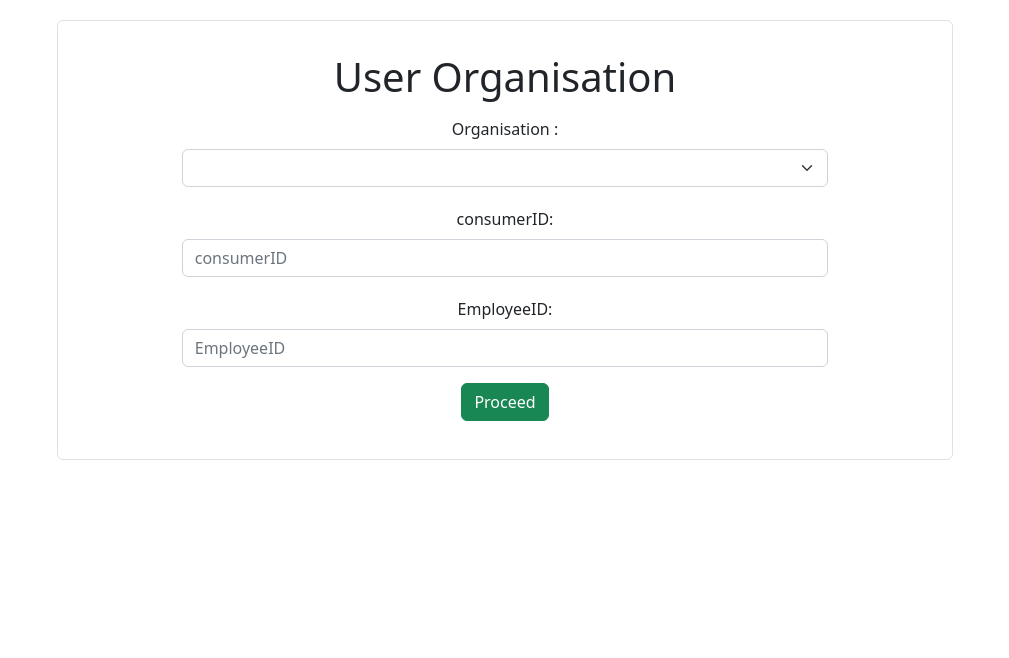
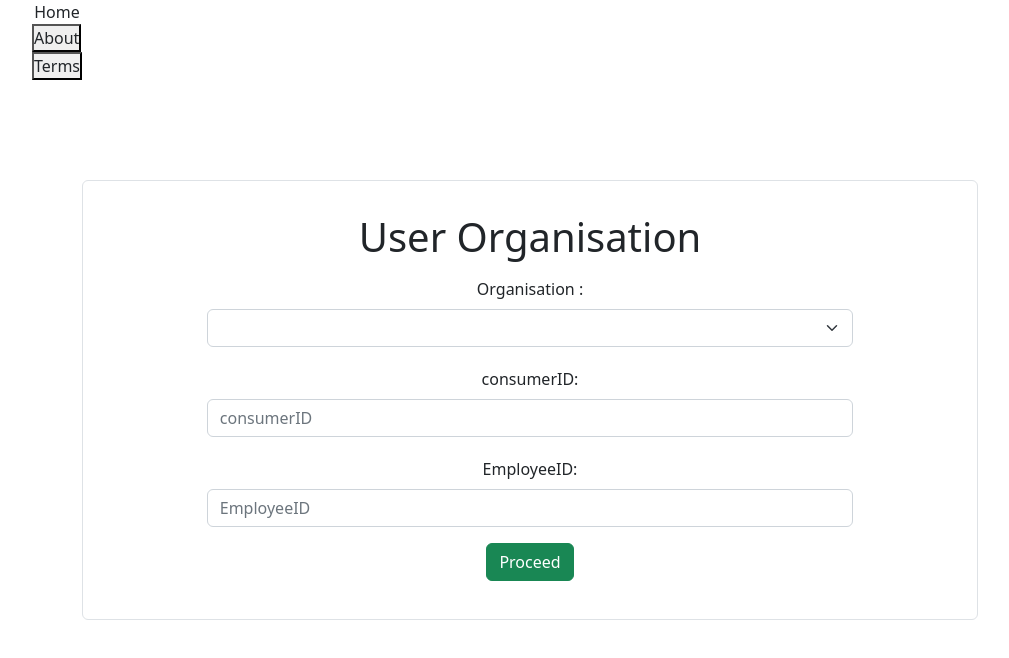
Before and after one commit to RGertze/Unity_UNESCO-UIA-Hackathon, a React (Create React App) app: page /dashboardInput in a window 1280 px wide. Shown: the top 658 px of the page, without its empty margins (135-1144 px from the left). Built offline with nearby package versions, Linux system fonts and the light colour scheme.

Commit message:
please fic it

```diff
--- a/package.json
+++ b/package.json
@@ -13,6 +13,7 @@
     "react-arc-progress": "^1.0.2",
     "react-bootstrap": "^2.6.0",
     "react-bootstrap-icons": "^1.9.1",
+    "react-bootstrap-sidebar-menu": "^2.0.3",
     "react-dom": "^18.2.0",
     "react-router-dom": "^6.4.3",
     "react-scripts": "5.0.1",
--- a/src/components/dashboard_input/dashboard_input.jsx
+++ b/src/components/dashboard_input/dashboard_input.jsx
@@ -2,7 +2,7 @@ import Axios from "axios";
 import { useState } from "react";
 import { Button, Form } from "react-bootstrap";
 import { useNavigate } from "react-router-dom";
-import { sidebar } from "../sidebar/sidebar";
+import { Sidebar } from "../sidebar/Sidebar";
 import ElecPic from "../dash-board-metric/energy.png";
 import { getAuth, signInWithEmailAndPassword, createUserWithEmailAndPassword } from 'firebase/auth'
 
@@ -40,7 +40,7 @@ export const DashboardInput = (props) => {
     return (
 
         <div className="vert-flex justify-center" style={{ height: "60vh", alignItems: "center" }}>
-            <sidebar />
+            <Sidebar />
             <div style={{
                 width: "70%",
                 height: "440px",
--- a/src/components/sidebar/sidebar.jsx
+++ b/src/components/sidebar/sidebar.jsx
@@ -1,59 +1,26 @@
 import { useState } from "react";
-import { Button, Form } from "react-bootstrap";
-import { useNavigate } from "react-router-dom";
+import { Button, Form} from "react-bootstrap";
+import { useNavigate , Link} from "react-router-dom";
+import {SidebarMenu} from 'react-bootstrap-sidebar-menu';
 
-export const sidebar = (props) => {
-    return (<div class="d-flex flex-column flex-shrink-0 p-3 text-white bg-dark" style="width: 280px;">
-    <a href="/" class="d-flex align-items-center mb-3 mb-md-0 me-md-auto text-white text-decoration-none">
-      <svg class="bi me-2" width="40" height="32"><use xlink:href="#bootstrap"></use></svg>
-      <span class="fs-4">Sidebar</span>
-    </a>
-
-    <ul class="nav nav-pills flex-column mb-auto">
-      <li class="nav-item">
-        <a href="#" class="nav-link active" aria-current="page">
-          <svg class="bi me-2" width="16" height="16"><use xlink:href="#home"></use></svg>
-          Home
-        </a>
-      </li>
-      <li>
-        <a href="#" class="nav-link text-white">
-          <svg class="bi me-2" width="16" height="16"><use xlink:href="#speedometer2"></use></svg>
-          Dashboard
-        </a>
-      </li>
-      <li>
-        <a href="#" class="nav-link text-white">
-          <svg class="bi me-2" width="16" height="16"><use xlink:href="#table"></use></svg>
-          Orders
-        </a>
-      </li>
-      <li>
-        <a href="#" class="nav-link text-white">
-          <svg class="bi me-2" width="16" height="16"><use xlink:href="#grid"></use></svg>
-          Products
-        </a>
-      </li>
-      <li>
-        <a href="#" class="nav-link text-white">
-          <svg class="bi me-2" width="16" height="16"><use xlink:href="#people-circle"></use></svg>
-          Customers
-        </a>
-      </li>
-    </ul>
-
-    <div class="dropdown">
-      <a href="#" class="d-flex align-items-center text-white text-decoration-none dropdown-toggle" id="dropdownUser1" data-bs-toggle="dropdown" aria-expanded="false">
-        <img src="https://github.com/mdo.png" alt="" width="32" height="32" class="rounded-circle me-2" />
-        <strong>mdo</strong>
-      </a>
-      <ul class="dropdown-menu dropdown-menu-dark text-small shadow" aria-labelledby="dropdownUser1" style="">
-        <li><a class="dropdown-item" href="#">New project...</a></li>
-        <li><a class="dropdown-item" href="#">Settings</a></li>
-        <li><a class="dropdown-item" href="#">Profile</a></li>
-        <li></li>
-        <li><a class="dropdown-item" href="#">Sign out</a></li>
-      </ul>
+export const Sidebar = (props) => {
+    return (
+    <div className="d-flex min-vh-100">
+    <div style={{
+        flex: "1 0 auto",
+    }} className="d-none d-sm-none d-md-none d-lg-block d-xl-block d-xxl-block">
+        <ul className="list-unstyled components">
+            <li className="navbar-item">
+              <Link to="/" className="nav-link">Home</Link>
+            </li>
+            <li className="navbar-item">
+              <button to="/" className="nav-link">About</button>
+            </li>
+            <li className="navbar-item">
+              <button to="/" className="nav-link">Terms</button>
+            </li>
+        </ul>
+      </div>
     </div>
-  </div>);
+            )
 }
```
Also changed, not shown: 1 other file (tests, documents, lock files or other folders).
